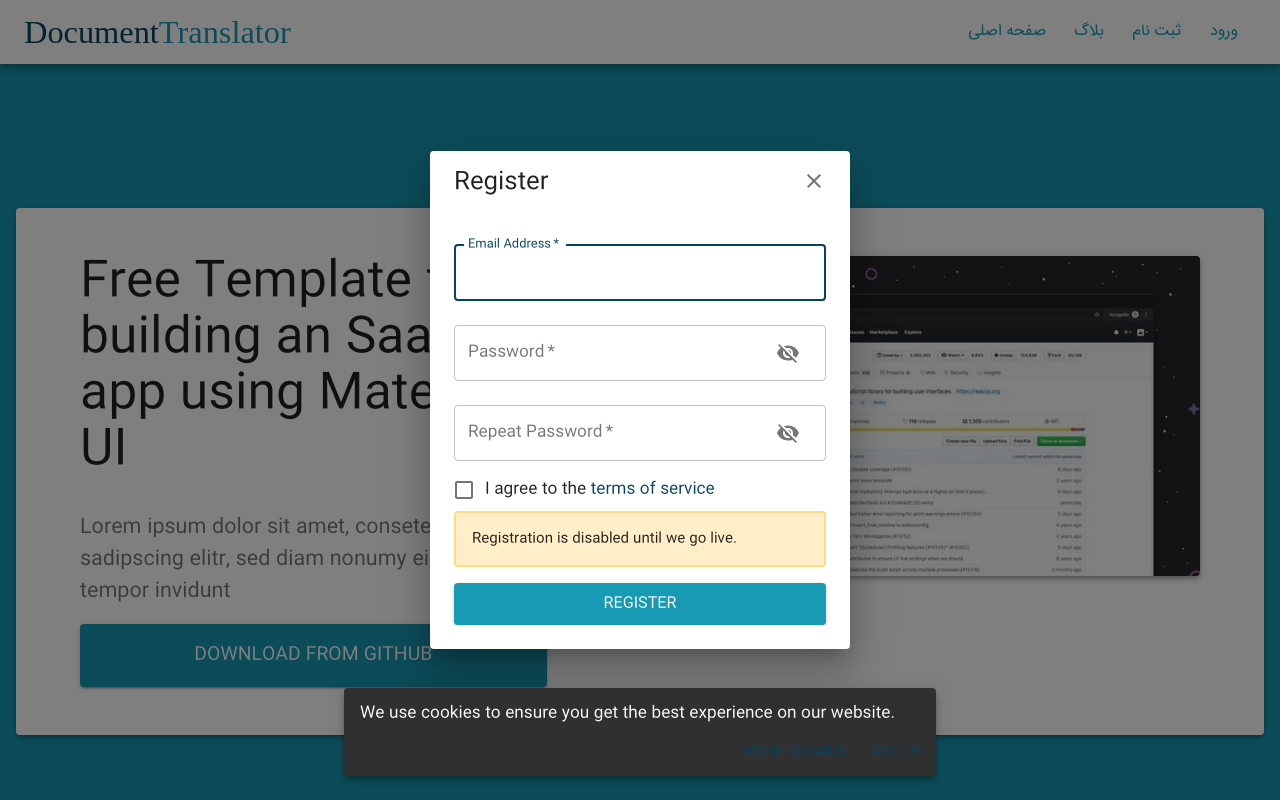
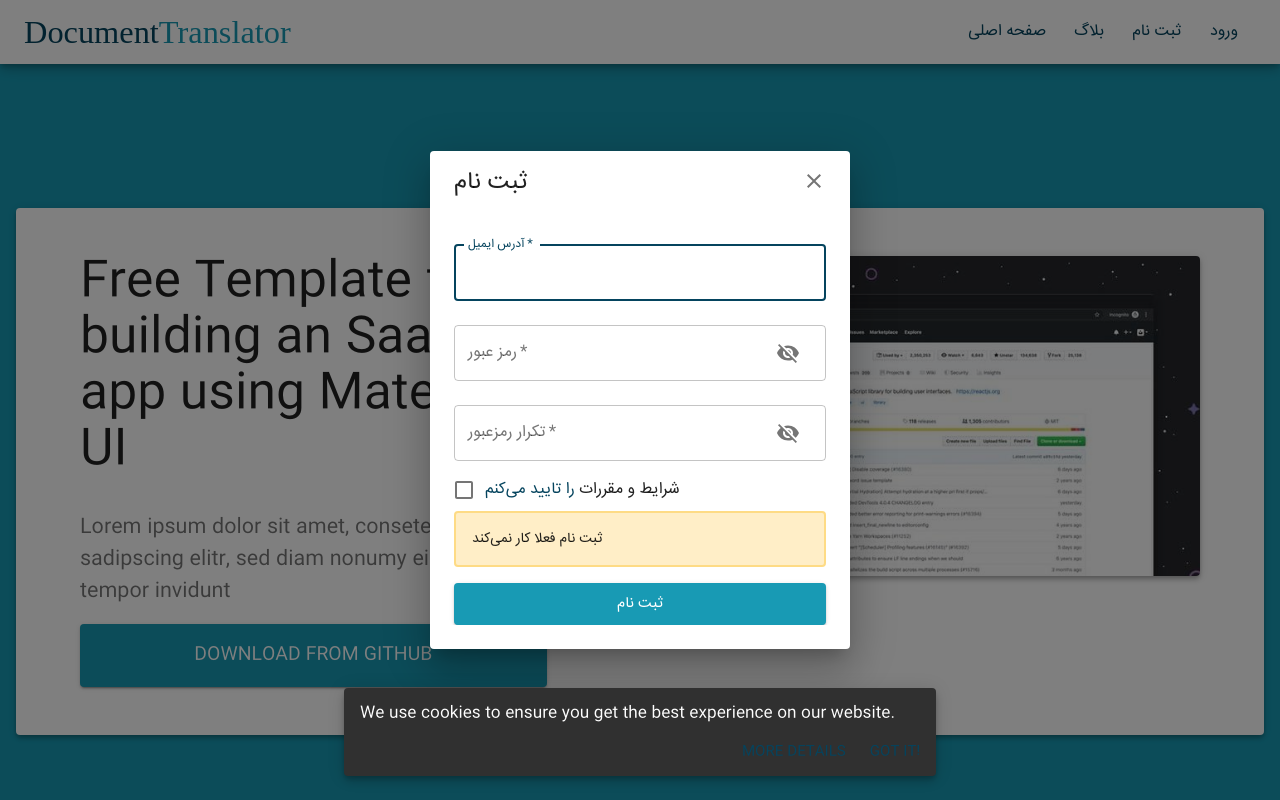
Before and after one commit to kiarashmhn/DocumentTranslation-FrontEnd, a React (Create React App) app: page / in a window 1280 px wide. Both pictures are taken after a click on the button "ثبت نام". Shown: the top 800 px of the page. Built offline with nearby package versions, Linux system fonts and the light colour scheme; a web font is replaced by a local one.

Commit message:
- Translate some messages to farsi

```diff
--- a/src/App.jsx
+++ b/src/App.jsx
@@ -17,7 +17,7 @@ class App extends Component {
         <MuiThemeProvider theme={theme}>
           <CssBaseline />
           <GlobalStyles />
-          <Pace color={theme.palette.primary.light} />
+          <Pace color={theme.palette.secondary.main} />
           <Suspense fallback={<Fragment />}>
             <Switch>
               <Route path="/c">
@@ -33,7 +33,7 @@ class App extends Component {
     );
   }
 }
-
+//document.getElementsByTagName("html")[0].setAttribute("dir", "rtl");
 serviceWorker.register();
 
 export default App;
--- a/src/logged_in/components/navigation/NavBar.js
+++ b/src/logged_in/components/navigation/NavBar.js
@@ -234,7 +234,7 @@ function NavBar(props) {
                 display="inline"
                 color="primary"
               >
-                Wa
+                Document
               </Typography>
               <Typography
                 variant="h4"
@@ -242,7 +242,7 @@ function NavBar(props) {
                 display="inline"
                 color="secondary"
               >
-                Ver
+                Translator
               </Typography>
             </Hidden>
           </Box>
--- a/src/logged_out/components/navigation/NavBar.jsx
+++ b/src/logged_out/components/navigation/NavBar.jsx
@@ -30,7 +30,8 @@ const styles = theme => ({
   menuButtonText: {
     fontFamily: "MyFont",
     fontSize: theme.typography.body1.fontSize,
-    fontWeight: theme.typography.h6.fontWeight
+    fontWeight: theme.typography.h6.fontWeight,
+    color: theme.palette.primary.main
   },
   brandText: {
     fontFamily: "'Baloo Bhaijaan', cursive",
--- a/src/logged_out/components/register_login/ChangePasswordDialog.js
+++ b/src/logged_out/components/register_login/ChangePasswordDialog.js
@@ -52,15 +52,15 @@ function ChangePassword(props) {
       >
         <DialogContent className={classes.dialogContent}>
           <Typography paragraph>
-            Enter your email address below and we will send you instructions on
-            how to reset your password.
+            آدرس ایمیلتان را وارد کنید تا نحوه بازیابی رمزعبور برای شما ارسال
+            شود
           </Typography>
           <TextField
             variant="outlined"
             margin="dense"
             required
             fullWidth
-            label="Email Address"
+            label="آدرس ایمیل"
             autoFocus
             type="email"
             autoComplete="off"
@@ -68,7 +68,7 @@ function ChangePassword(props) {
         </DialogContent>
         <DialogActions className={classes.dialogActions}>
           <Button onClick={onClose} disabled={isLoading}>
-            Cancel
+            انصراف
           </Button>
           <Button
             type="submit"
@@ -76,7 +76,7 @@ function ChangePassword(props) {
             color="secondary"
             disabled={isLoading}
           >
-            Reset password
+            بازیابی رمزعبور
             {isLoading && <ButtonCircularProgress />}
           </Button>
         </DialogActions>
--- a/src/logged_out/components/register_login/LoginDialog.js
+++ b/src/logged_out/components/register_login/LoginDialog.js
@@ -81,7 +81,7 @@ function LoginDialog(props) {
           login();
         }}
         hideBackdrop
-        headline="Login"
+        headline="ورود"
         content={
           <Fragment>
             <TextField
@@ -90,7 +90,8 @@ function LoginDialog(props) {
               error={status === "invalidEmail"}
               required
               fullWidth
-              label="Email Address"
+              className={"typography"}
+              label="آدرس ایمیل"
               inputRef={loginEmail}
               autoFocus
               autoComplete="off"
@@ -101,18 +102,18 @@ function LoginDialog(props) {
                 }
               }}
               helperText={
-                status === "invalidEmail" &&
-                "This email address isn't associated with an account."
+                status === "invalidEmail" && "آدرس ایمیل وارد شده اشتباه است."
               }
               FormHelperTextProps={{ error: true }}
             />
             <VisibilityPasswordTextField
               variant="outlined"
               margin="normal"
+              className={"typography"}
               required
               fullWidth
               error={status === "invalidPassword"}
-              label="Password"
+              label="رمز عبور"
               inputRef={loginPassword}
               autoComplete="off"
               onChange={() => {
@@ -123,8 +124,8 @@ function LoginDialog(props) {
               helperText={
                 status === "invalidPassword" ? (
                   <span>
-                    Incorrect password. Try again, or click on{" "}
-                    <b>&quot;Forgot Password?&quot;</b> to reset it.
+                    کلیک کنید تا بازیابی شود <b>&quot;فراموشی رمزعبور&quot;</b>
+                    رمز اشتباه است. روی
                   </span>
                 ) : (
                   ""
@@ -137,18 +138,17 @@ function LoginDialog(props) {
             <FormControlLabel
               className={classes.formControlLabel}
               control={<Checkbox color="primary" />}
-              label={<Typography variant="body1">Remember me</Typography>}
+              label={<Typography variant="body1">ذخیره اطلاعات</Typography>}
             />
             {status === "verificationEmailSend" ? (
               <HighlightedInformation>
-                We have send instructions on how to reset your password to your
-                email address
+                نحوه بازیابی رمز عبور ، برای شما ایمیل شده است
               </HighlightedInformation>
             ) : (
               <HighlightedInformation>
-                Email is: <b>test@web.com</b>
+                ایمیل تستی: <b>test@web.com</b>
                 <br />
-                Password is: <b>HaRzwc</b>
+                رمزعبور تستی: <b>HaRzwc</b>
               </HighlightedInformation>
             )}
           </Fragment>
@@ -163,7 +163,7 @@ function LoginDialog(props) {
               disabled={isLoading}
               size="large"
             >
-              Login
+              ورود
               {isLoading && <ButtonCircularProgress />}
             </Button>
             <Typography
@@ -186,7 +186,7 @@ function LoginDialog(props) {
                 }
               }}
             >
-              Forgot Password?
+              فراموشی رمزعبور
             </Typography>
           </Fragment>
         }
--- a/src/logged_out/components/register_login/RegisterDialog.js
+++ b/src/logged_out/components/register_login/RegisterDialog.js
@@ -70,7 +70,7 @@ function RegisterDialog(props) {
       loading={isLoading}
       onClose={onClose}
       open
-      headline="Register"
+      headline="ثبت نام"
       onFormSubmit={e => {
         e.preventDefault();
         register();
@@ -85,7 +85,7 @@ function RegisterDialog(props) {
             required
             fullWidth
             error={status === "invalidEmail"}
-            label="Email Address"
+            label="آدرس ایمیل"
             autoFocus
             autoComplete="off"
             type="email"
@@ -104,7 +104,7 @@ function RegisterDialog(props) {
             error={
               status === "passwordTooShort" || status === "passwordsDontMatch"
             }
-            label="Password"
+            label="رمز عبور"
             inputRef={registerPassword}
             autoComplete="off"
             onChange={() => {
@@ -117,10 +117,10 @@ function RegisterDialog(props) {
             }}
             helperText={(() => {
               if (status === "passwordTooShort") {
-                return "Create a password at least 6 characters long.";
+                return "طول رمزعبور باید حداقل ۶ کاراکتر باشد";
               }
               if (status === "passwordsDontMatch") {
-                return "Your passwords dont match.";
+                return "رمزهای وارد شده مطابقت ندارند";
               }
               return null;
             })()}
@@ -136,7 +136,7 @@ function RegisterDialog(props) {
             error={
               status === "passwordTooShort" || status === "passwordsDontMatch"
             }
-            label="Repeat Password"
+            label="تکرار رمزعبور"
             inputRef={registerPasswordRepeat}
             autoComplete="off"
             onChange={() => {
@@ -149,10 +149,10 @@ function RegisterDialog(props) {
             }}
             helperText={(() => {
               if (status === "passwordTooShort") {
-                return "Create a password at least 6 characters long.";
+                return "طول رمزعبور باید حداقل ۶ کاراکتر باشد";
               }
               if (status === "passwordsDontMatch") {
-                return "Your passwords dont match.";
+                return "رمزهای وارد شده مطابقت ندارند";
               }
             })()}
             FormHelperTextProps={{ error: true }}
@@ -172,7 +172,7 @@ function RegisterDialog(props) {
             }
             label={
               <Typography variant="body1">
-                I agree to the
+                شرایط و مقررات
                 <span
                   className={classes.link}
                   onClick={isLoading ? null : openTermsDialog}
@@ -189,7 +189,7 @@ function RegisterDialog(props) {
                   }}
                 >
                   {" "}
-                  terms of service
+                  را تایید می‌کنم
                 </span>
               </Typography>
             }
@@ -202,18 +202,17 @@ function RegisterDialog(props) {
                 marginTop: theme.spacing(-1)
               }}
             >
-              In order to create an account, you have to accept our terms of
-              service.
+              برای ساخت پروفایل باید شرایط و مقررات را تایید کنید
             </FormHelperText>
           )}
           {status === "accountCreated" ? (
             <HighlightedInformation>
-              We have created your account. Please click on the link in the
-              email we have sent to you before logging in.
+              اکانت شما ساخته شد. برای ورود روی لینکی که برایتان ایمیل شده‌است
+              کلیک کنید.
             </HighlightedInformation>
           ) : (
             <HighlightedInformation>
-              Registration is disabled until we go live.
+              ثبت نام فعلا کار نمی‌کند
             </HighlightedInformation>
           )}
         </Fragment>
@@ -227,7 +226,7 @@ function RegisterDialog(props) {
           color="secondary"
           disabled={isLoading}
         >
-          Register
+          ثبت نام
           {isLoading && <ButtonCircularProgress />}
         </Button>
       }
--- a/src/theme.js
+++ b/src/theme.js
@@ -126,7 +126,8 @@ const theme = createMuiTheme({
   },
   typography: {
     fontFamily: "MyFont",
-    useNextVariants: true
+    useNextVariants: true,
+    direction: "rtl"
   },
   direction: "rtl"
 });
```
